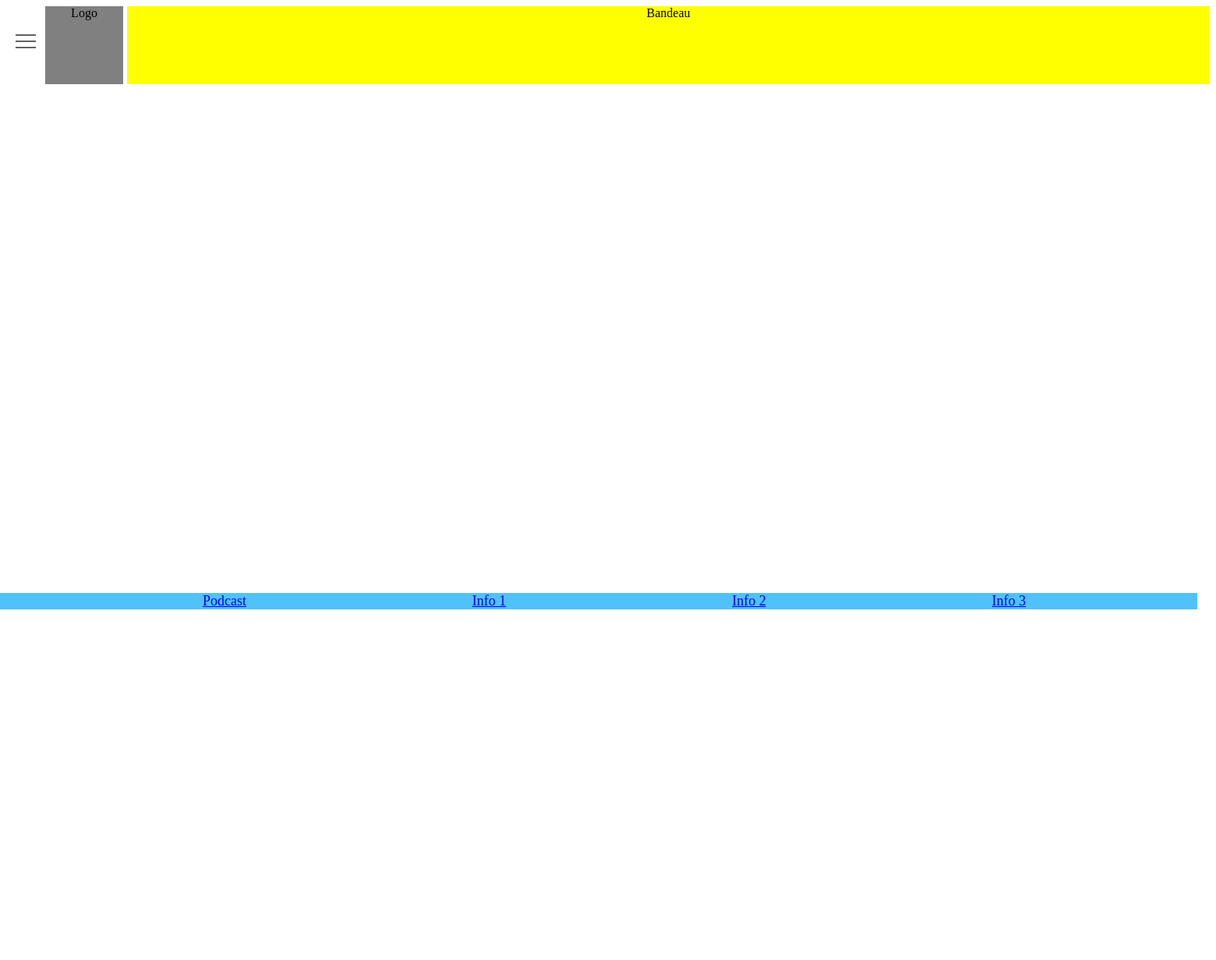
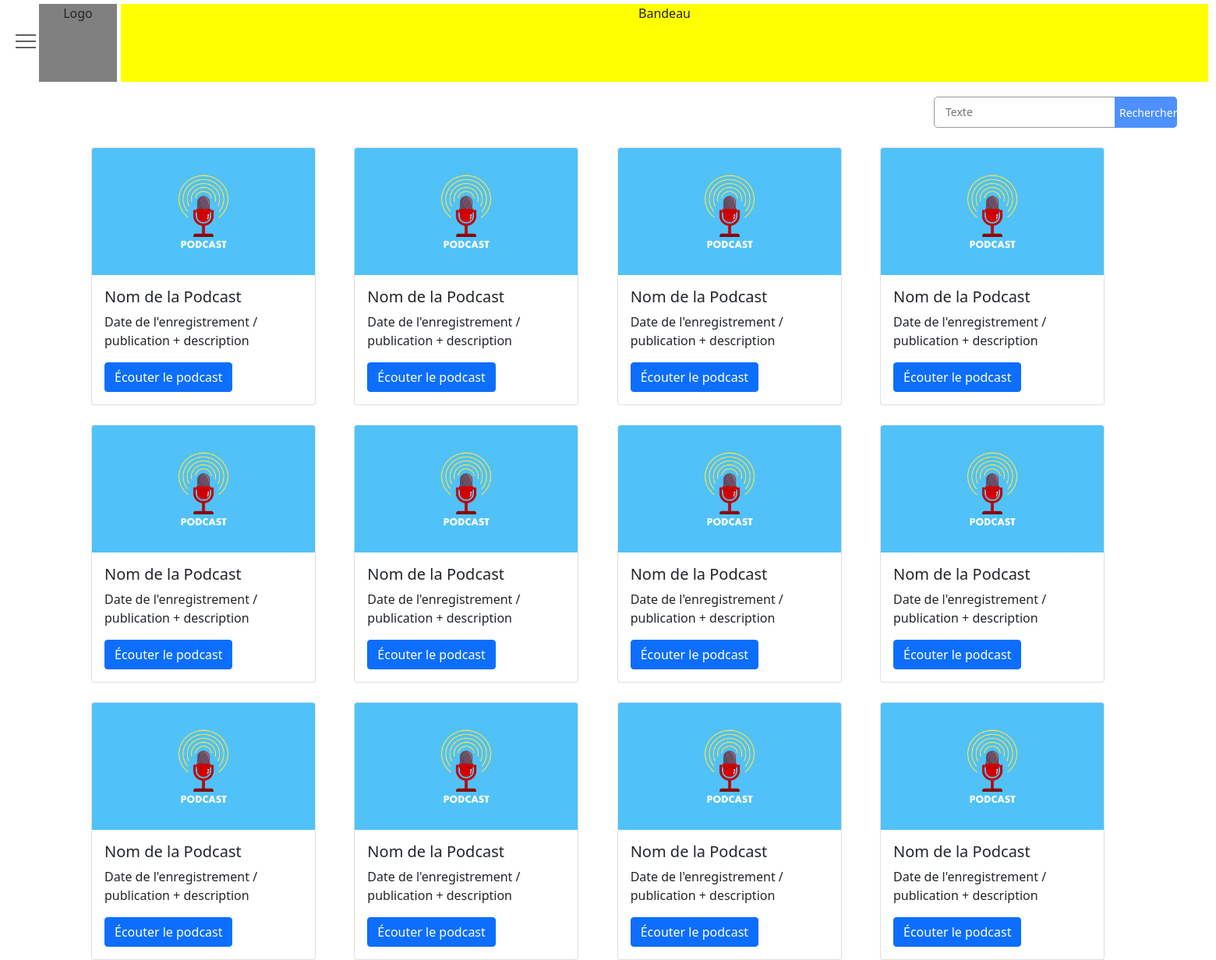
Before and after one commit to Podcast-Callo/Podcast-Callo, a PHP site: page /Podcast_Callo/podcast in a window 1560 px wide. Shown: the whole page at 78% size. Before the commit the page ends 782 px from the top, so only its background shows below. Run offline with PHP 8.4, Linux system fonts and the light colour scheme; some libraries are stand-ins or nearby versions.

Commit message:
20/03/2022

```diff
--- a/index.php
+++ b/index.php
@@ -20,8 +20,8 @@ try {
   if (($GLOBALS['url'] == '')) { //Home
       require('view/home.php');
 
-  } elseif ($GLOBALS['url'][0] == 'page1') { //Connexion
-      require('view/page1.php');
+  } elseif ($GLOBALS['url'][0] == 'podcast') { //Connexion
+      require('view/podcast.php');
 
   }elseif ($GLOBALS['url'][0] == 'page2') { //Connexion
           require('view/page2.php');
@@ -34,6 +34,9 @@ try {
 
   }elseif ($GLOBALS['url'][0] == 'contact') { //Connexion
           require('view/contact.php');
+
+  }elseif ($GLOBALS['url'][0] == 'responsive') { //Connexion
+          require('view/responsive.php');
   }
 } catch (\Exception $e) {
   print_r($e);
--- a/public/css/audio.css
+++ b/public/css/audio.css
@@ -57,7 +57,7 @@
 	position: relative;
 	text-shadow: none;
 	transition: box-shadow .3s ease;
-	z-index: 2;
+	z-index: 1;
 }
 
 .plyr--audio {
--- /dev/null
+++ b/public/css/podcast.css
@@ -0,0 +1,67 @@
+/*Style de la page : "podcast.php"*/
+
+.podcast{
+  margin-top: 65px;
+  margin-left: 117px;
+  margin-right: 10px;
+  display: flex;
+  flex-direction: row;
+  flex-wrap: wrap;
+  justify-content: space-between;
+  align-content: flex-start;
+  align-items: center;
+  row-gap: 25px;
+  column-gap: 20px;
+  height: 350px;
+  width: 1300px;
+}
+
+#search-box {
+position: absolute;
+right: 50px;
+width: 20%;
+margin: 0;
+}
+
+#search-form
+{
+height: 40px;
+border: 1px solid #999;
+-webkit-border-radius: 5px;
+-moz-border-radius: 5px;
+border-radius: 5px;
+background-color: #fff;
+overflow: hidden;
+}
+#search-text
+{
+font-size: 14px;
+color: #ddd;
+border-width: 0;
+background: transparent;
+}
+
+#search-box input[type="text"]
+{
+width: 90%;
+padding: 8px 0 12px 1em;
+color: #333;
+outline: none;
+}
+
+#search-button {
+position: absolute;
+top: 0;
+right: 0;
+height: 40px;
+width: 80px;
+font-size: 14px;
+color: #fff;
+text-align: center;
+border-width: 0;
+background-color: #4d90fe;
+-webkit-border-radius: 0px 5px 5px 0px;
+-moz-border-radius: 0px 5px 5px 0px;
+border-radius: 0px 5px 5px 0px;
+cursor: pointer;
+}
--- a/public/css/style.css
+++ b/public/css/style.css
@@ -1,23 +1,32 @@
+html, body {
+	margin: 0;
+	padding: 0;
+	height: 100%;
+}
+
+/*
 .footer{
-  position: absolute;
+  position: inherit;
   background-color: #50c2f9;
-  width: 1496px; /*1536*/
-  bottom: 0px;
+  width: 1496px; /*1536*/ /*
+  bottom: 2px;
   left: 0px;
   display: flex;
   justify-content: space-evenly;
   column-gap: 70px;
 }
-
+*/
 
 #description{
   position: absolute;
   /*width: 1180px;
   margin-left: 50px;*/
-  left: 158px;
+  bottom: 50px;
+  left: 145px;
   right: 398px;
   background-color: green;
   text-align: justify;
+  z-index: 1;
 }
 
 #miniature{
@@ -33,7 +42,7 @@
   margin-left: 50px;
   width: 1180px;
   height: 528.8px;
-  z-index: 0;
+  z-index: 1;
 }
 
 #player{
@@ -41,10 +50,12 @@
 }
 
 .colonne_info {
+  position: absolute;
   text-align: justify;
   background-color: green;
-  float: right;
+  right: 10px;
   width: 275px;
+  z-index: 0;
 }
 
 .background {
@@ -54,18 +65,23 @@
 .bandeau {
   background-color: yellow;
   height: 100px;
-  margin-left: 155px;
+	top: 5px;
+	right: 10px;
+  margin-left: 165px;
   position: relative;
   text-align: center;
+  z-index: 2;
 }
 
 .logo {
+	top: 5px;
   background-color: grey;
   width: 100px;
   height: 100px;
   margin-left: 50px;
   position: absolute;
   text-align: center;
+  z-index: 2;
 }
 
 #menu__toggle {
--- a/view/footer.php
+++ b/view/footer.php
@@ -5,7 +5,6 @@
         <a class="footer_item" href="http://localhost/Podcast_Callo/">Podcast</a>
         <a class="footer_item" href="http://localhost/Podcast_Callo/info1">Info 1</a>
         <a class="footer_item" href="http://localhost/Podcast_Callo/info2">Info 2</a>
-        <a class="footer_item" href="http://localhost/Podcast_Callo/info3">Info 3</a>
       </ul>
     </FONT>
   </div>
--- a/view/home.php
+++ b/view/home.php
@@ -24,7 +24,7 @@ $GLOBALS['title'] = 'Podcats Callo';
 
 <!-- Partie Podcats -->
 
-<img id="image_presentation" src="public\img\abstract-smooth-dark-blue-with-black-vignette-studio-well-use-as-background-business-report-digital-website-template-backdrop.jpg" alt="test">
+<img id="image_presentation" src="public\img\abstract-smooth-dark-blue-with-black-vignette-studio-well-use-as-background-business-report-digital-website-template-backdrop.jpg">
 
 <audio controls id="player">
     <source src="https://cdn.plyr.io/static/demo/Kishi_Bashi_-_It_All_Began_With_a_Burst.ogg" type="audio/ogg">
--- a/view/navbar.php
+++ b/view/navbar.php
@@ -6,10 +6,11 @@
 
     <ul class="menu__box">
       <li><a class="menu__item" href="http://localhost/Podcast_Callo/">Podcast</a></li>
-      <li><a class="menu__item" href="http://localhost/Podcast_Callo/page1">Page 1</a></li>
+      <li><a class="menu__item" href="http://localhost/Podcast_Callo/podcast">Tous les podcasts</a></li>
       <li><a class="menu__item" href="http://localhost/Podcast_Callo/page2">Page 2</a></li>
       <li><a class="menu__item" href="http://localhost/Podcast_Callo/page3">Page 3</a></li>
       <li><a class="menu__item" href="http://localhost/Podcast_Callo/page4">Page 4</a></li>
       <li><a class="menu__item" href="http://localhost/Podcast_Callo/contact">Nous contacter</a></li>
+      <li><a class="menu__item" href="http://localhost/Podcast_Callo/responsive">Responsive Téléphone</a></li>
     </ul>
 </div>
--- /dev/null
+++ b/view/podcast.php
@@ -0,0 +1,148 @@
+<?php
+ob_start();
+$GLOBALS['title'] = 'Toutes les podcasts';
+?>
+
+<head>
+  <link href="https://cdn.jsdelivr.net/npm/bootstrap@5.1.3/dist/css/bootstrap.min.css" rel="stylesheet" integrity="sha384-1BmE4kWBq78iYhFldvKuhfTAU6auU8tT94WrHftjDbrCEXSU1oBoqyl2QvZ6jIW3" crossorigin="anonymous">
+  <link rel="stylesheet" href="public/css/podcast.css">
+</head>
+
+
+<body>
+
+<!-- Search box -->
+
+<div id='search-box'>
+<form action='/search' id='search-form' method='get' target='_top'>
+<input id='search-text' name='q' placeholder='Texte' type='text'/>
+<button id='search-button' type='submit'><span>Rechercher</span></button>
+</form>
+</div>
+
+<!-- Box Podcast -->
+
+<div class="podcast">
+
+    <div class="card" style="width: 18rem;">
+    <img src="public/img/miniature.png" class="card-img-top" alt="Podcast">
+    <div class="card-body">
+      <h5 class="card-title">Nom de la Podcast</h5>
+      <p class="card-text">Date de l'enregistrement / publication + description</p>
+      <a href="http://localhost/Podcast_Callo/podcast1" class="btn btn-primary">Écouter le podcast</a>
+    </div>
+    </div>
+
+    <div class="card" style="width: 18rem;">
+    <img src="public/img/miniature.png" class="card-img-top" alt="Podcast">
+    <div class="card-body">
+      <h5 class="card-title">Nom de la Podcast</h5>
+      <p class="card-text">Date de l'enregistrement / publication + description</p>
+      <a href="#" class="btn btn-primary">Écouter le podcast</a>
+    </div>
+    </div>
+
+    <div class="card" style="width: 18rem;">
+    <img src="public/img/miniature.png" class="card-img-top" alt="Podcast">
+    <div class="card-body">
+      <h5 class="card-title">Nom de la Podcast</h5>
+      <p class="card-text">Date de l'enregistrement / publication + description</p>
+      <a href="#" class="btn btn-primary">Écouter le podcast</a>
+    </div>
+    </div>
+
+    <div class="card" style="width: 18rem;">
+    <img src="public/img/miniature.png" class="card-img-top" alt="Podcast">
+    <div class="card-body">
+      <h5 class="card-title">Nom de la Podcast</h5>
+      <p class="card-text">Date de l'enregistrement / publication + description</p>
+      <a href="#" class="btn btn-primary">Écouter le podcast</a>
+    </div>
+    </div>
+
+    <div class="card" style="width: 18rem;">
+    <img src="public/img/miniature.png" class="card-img-top" alt="Podcast">
+    <div class="card-body">
+      <h5 class="card-title">Nom de la Podcast</h5>
+      <p class="card-text">Date de l'enregistrement / publication + description</p>
+      <a href="#" class="btn btn-primary">Écouter le podcast</a>
+    </div>
+    </div>
+
+    <div class="card" style="width: 18rem;">
+    <img src="public/img/miniature.png" class="card-img-top" alt="Podcast">
+    <div class="card-body">
+      <h5 class="card-title">Nom de la Podcast</h5>
+      <p class="card-text">Date de l'enregistrement / publication + description</p>
+      <a href="#" class="btn btn-primary">Écouter le podcast</a>
+    </div>
+    </div>
+
+    <div class="card" style="width: 18rem;">
+    <img src="public/img/miniature.png" class="card-img-top" alt="Podcast">
+    <div class="card-body">
+      <h5 class="card-title">Nom de la Podcast</h5>
+      <p class="card-text">Date de l'enregistrement / publication + description</p>
+      <a href="#" class="btn btn-primary">Écouter le podcast</a>
+    </div>
+    </div>
+
+    <div class="card" style="width: 18rem;">
+    <img src="public/img/miniature.png" class="card-img-top" alt="Podcast">
+    <div class="card-body">
+      <h5 class="card-title">Nom de la Podcast</h5>
+      <p class="card-text">Date de l'enregistrement / publication + description</p>
+      <a href="#" class="btn btn-primary">Écouter le podcast</a>
+    </div>
+    </div>
+
+    <div class="card" style="width: 18rem;">
+    <img src="public/img/miniature.png" class="card-img-top" alt="Podcast">
+    <div class="card-body">
+      <h5 class="card-title">Nom de la Podcast</h5>
+      <p class="card-text">Date de l'enregistrement / publication + description</p>
+      <a href="#" class="btn btn-primary">Écouter le podcast</a>
+    </div>
+    </div>
+
+    <div class="card" style="width: 18rem;">
+    <img src="public/img/miniature.png" class="card-img-top" alt="Podcast">
+    <div class="card-body">
+      <h5 class="card-title">Nom de la Podcast</h5>
+      <p class="card-text">Date de l'enregistrement / publication + description</p>
+      <a href="#" class="btn btn-primary">Écouter le podcast</a>
+    </div>
+    </div>
+
+    <div class="card" style="width: 18rem;">
+    <img src="public/img/miniature.png" class="card-img-top" alt="Podcast">
+    <div class="card-body">
+      <h5 class="card-title">Nom de la Podcast</h5>
+      <p class="card-text">Date de l'enregistrement / publication + description</p>
+      <a href="#" class="btn btn-primary">Écouter le podcast</a>
+    </div>
+    </div>
+
+    <div class="card" style="width: 18rem;">
+    <img src="public/img/miniature.png" class="card-img-top" alt="Podcast">
+    <div class="card-body">
+      <h5 class="card-title">Nom de la Podcast</h5>
+      <p class="card-text">Date de l'enregistrement / publication + description</p>
+      <a href="#" class="btn btn-primary">Écouter le podcast</a>
+    </div>
+    </div>
+
+</div>
+
+<!-- Script bootstrap -->
+  <script src="https://cdn.jsdelivr.net/npm/bootstrap@5.1.3/dist/js/bootstrap.bundle.min.js" integrity="sha384-ka7Sk0Gln4gmtz2MlQnikT1wXgYsOg+OMhuP+IlRH9sENBO0LRn5q+8nbTov4+1p" crossorigin="anonymous"></script>
+  <script src="https://cdn.jsdelivr.net/npm/@popperjs/core@2.10.2/dist/umd/popper.min.js" integrity="sha384-7+zCNj/IqJ95wo16oMtfsKbZ9ccEh31eOz1HGyDuCQ6wgnyJNSYdrPa03rtR1zdB" crossorigin="anonymous"></script>
+  <script src="https://cdn.jsdelivr.net/npm/bootstrap@5.1.3/dist/js/bootstrap.min.js" integrity="sha384-QJHtvGhmr9XOIpI6YVutG+2QOK9T+ZnN4kzFN1RtK3zEFEIsxhlmWl5/YESvpZ13" crossorigin="anonymous"></script>
+
+</body>
+
+
+
+<?php
+$GLOBALS['content'] = ob_get_clean();
+?>
--- a/view/template.php
+++ b/view/template.php
@@ -1,7 +1,7 @@
 <!DOCTYPE html>
 <html lang="fr" dir="ltr">
   <head>
-    <meta charset="utf-8">
+    <meta charset="utf-8" name="viewport" content="width=device-width, initial-scale=1.0">
     <link rel="stylesheet" href="public/css/style.css">
     <title><?= $GLOBALS['title'] ?></title>
   </head>
@@ -14,7 +14,7 @@
     <?= $GLOBALS['content'] ?>
 
     <footer>
-      <?php require("view/footer.php");?>
+      <?php // require("view/footer.php");?>
 
     </footer>
 
```
Also changed, not shown: view/page1.php (deleted, +0 -9 lines), view/responsive.php (added, +68 -0 lines).
